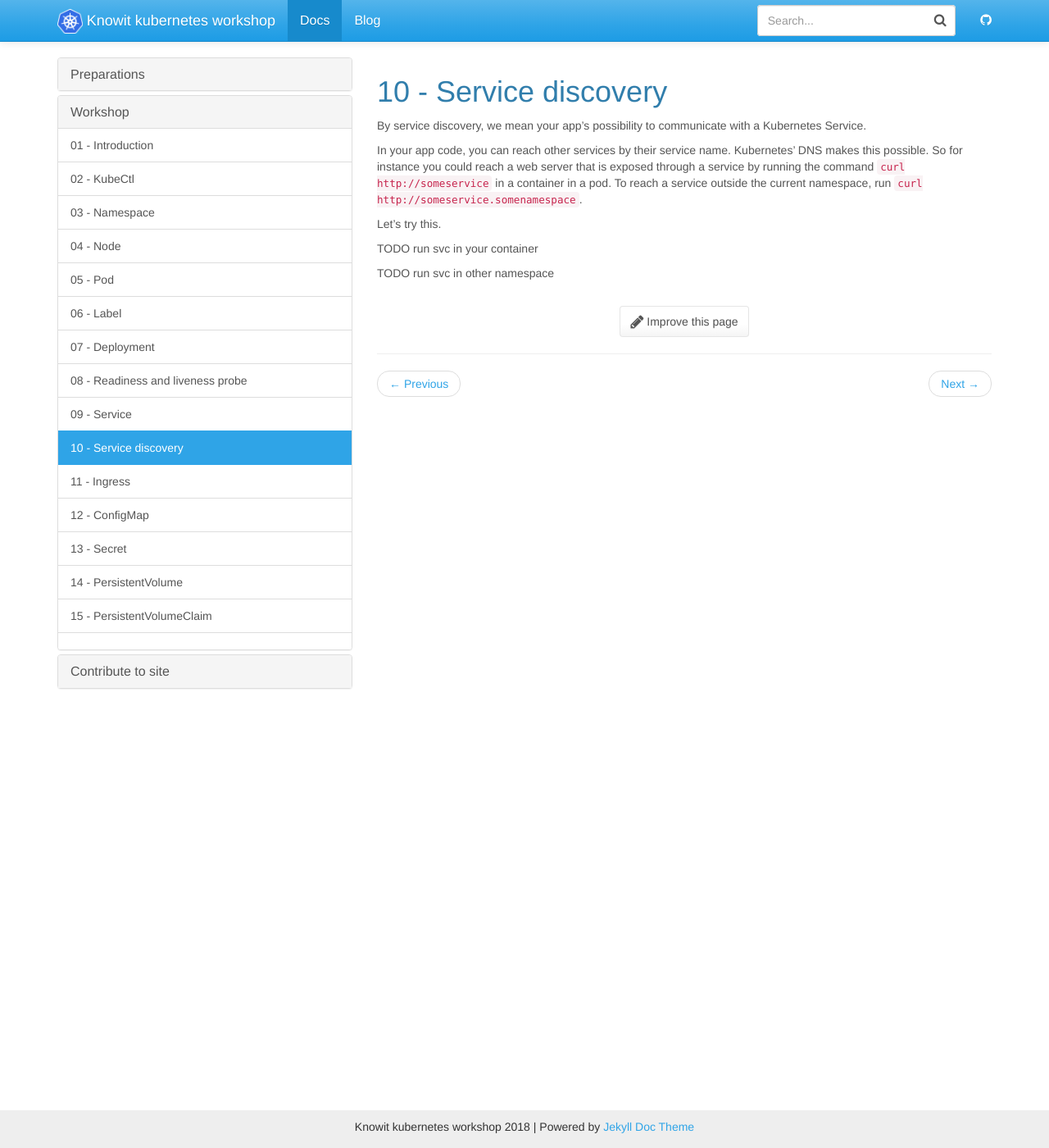
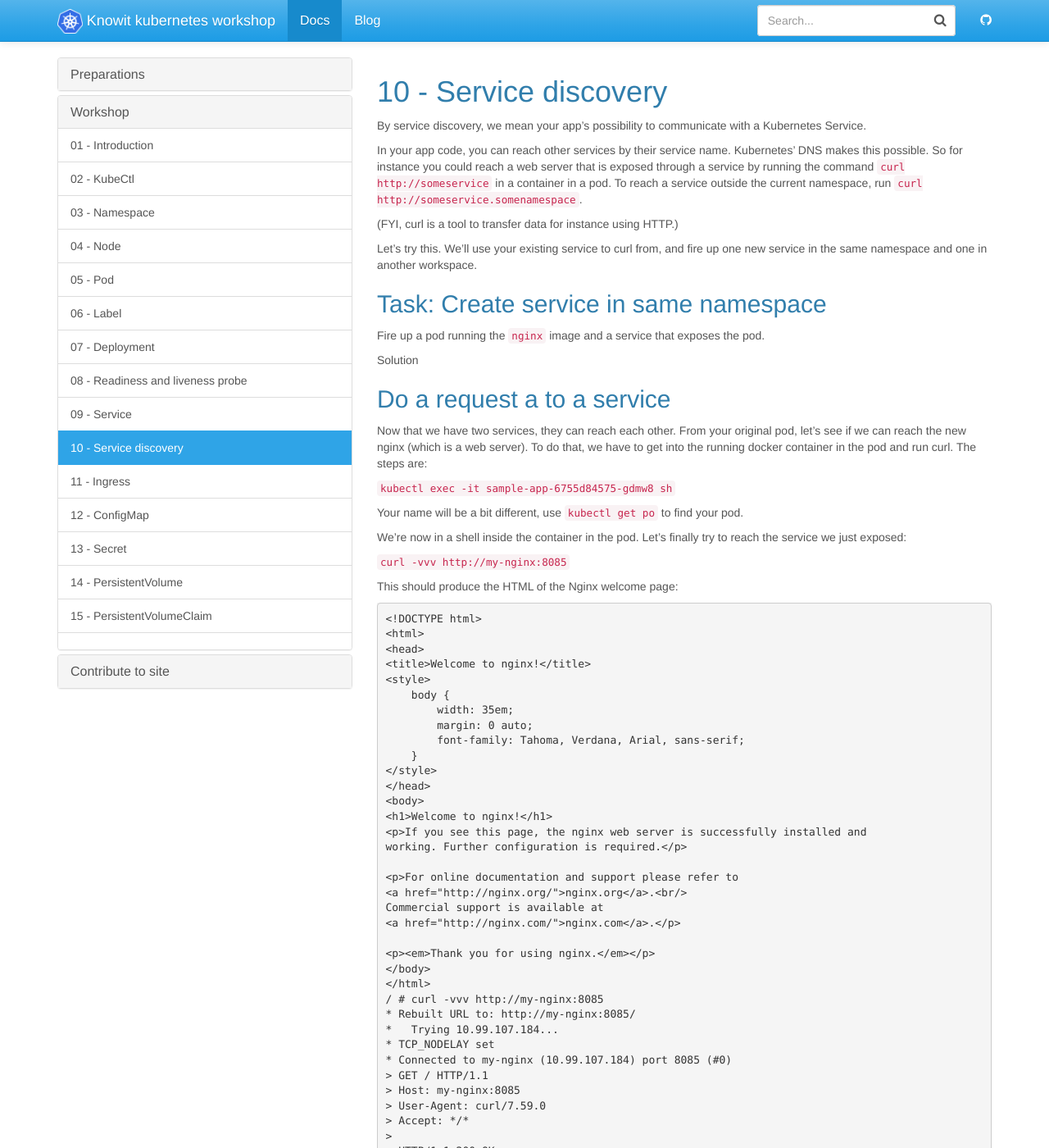
Before and after one commit to knowit/kubernetes-workshop, a Jekyll site: the page built from docs/_docs/workshop/10-service-discovery.md, in a window 1280 px wide and 1400 px high. Shown: the whole window at 82% size. Built offline with Jekyll 4.4.1, drawn with Linux system fonts in a browser that asks for light colours; nearby versions of some CDN libraries; some of the changed text lies outside the part shown.

Commit message:
Modify 10-service-discovery

````diff
--- a/docs/_docs/workshop/10-service-discovery.md
+++ b/docs/_docs/workshop/10-service-discovery.md
@@ -9,10 +9,186 @@ In your app code, you can reach other services by their service name. Kubernetes
 `curl http://someservice` in a container in a pod. To reach a service outside the current namespace, run
 `curl http://someservice.somenamespace`.
 
-Let's try this.
+(FYI, curl is a tool to transfer data for instance using HTTP.)
 
+Let's try this. We'll use your existing service to curl from, and fire up one new service in the same namespace and one in another workspace.
 
+## Task: Create service in same namespace
 
-TODO run svc in your container
+Fire up a pod running the `nginx` image and a service that exposes the pod.
 
-TODO run svc in other namespace
+<details>
+ <summary>Solution</summary>
+ <div markdown="1">
+
+### Solution
+
+```
+kubectl create deployment my-nginx --image=ubuntu-k8s-1.local:nginx-curl
+kubectl expose deployment my-nginx --port 8085 --target-port 80 # Your pod name will be different. Use kubectl get pods to get pod name.
+```
+
+ </div>
+</details>
+
+## Do a request a to a service
+
+Now that we have two services, they can reach each other. From your original pod, let's see if we can reach the new nginx (which is a web server). To do that, we have to get into the running docker container in the pod and run curl. The steps are:
+
+`kubectl exec -it sample-app-6755d84575-gdmw8 sh`
+
+Your name will be a bit different, use `kubectl get po` to find your pod.
+
+We're now in a shell inside the container in the pod. Let's finally try to reach the service we just exposed:
+
+`curl -vvv http://my-nginx:8085`
+
+This should produce the HTML of the Nginx welcome page:
+
+```
+<!DOCTYPE html>
+<html>
+<head>
+<title>Welcome to nginx!</title>
+<style>
+    body {
+        width: 35em;
+        margin: 0 auto;
+        font-family: Tahoma, Verdana, Arial, sans-serif;
+    }
+</style>
+</head>
+<body>
+<h1>Welcome to nginx!</h1>
+<p>If you see this page, the nginx web server is successfully installed and
+working. Further configuration is required.</p>
+
+<p>For online documentation and support please refer to
+<a href="http://nginx.org/">nginx.org</a>.<br/>
+Commercial support is available at
+<a href="http://nginx.com/">nginx.com</a>.</p>
+
+<p><em>Thank you for using nginx.</em></p>
+</body>
+</html>
+/ # curl -vvv http://my-nginx:8085
+* Rebuilt URL to: http://my-nginx:8085/
+*   Trying 10.99.107.184...
+* TCP_NODELAY set
+* Connected to my-nginx (10.99.107.184) port 8085 (#0)
+> GET / HTTP/1.1
+> Host: my-nginx:8085
+> User-Agent: curl/7.59.0
+> Accept: */*
+>
+< HTTP/1.1 200 OK
+< Server: nginx/1.13.12
+< Date: Thu, 26 Apr 2018 08:42:05 GMT
+< Content-Type: text/html
+< Content-Length: 612
+< Last-Modified: Mon, 09 Apr 2018 16:01:09 GMT
+< Connection: keep-alive
+< ETag: "5acb8e45-264"
+< Accept-Ranges: bytes
+<
+<!DOCTYPE html>
+<html>
+<head>
+<title>Welcome to nginx!</title>
+<style>
+    body {
+        width: 35em;
+        margin: 0 auto;
+        font-family: Tahoma, Verdana, Arial, sans-serif;
+    }
+</style>
+</head>
+<body>
+<h1>Welcome to nginx!</h1>
+<p>If you see this page, the nginx web server is successfully installed and
+working. Further configuration is required.</p>
+
+<p>For online documentation and support please refer to
+<a href="http://nginx.org/">nginx.org</a>.<br/>
+Commercial support is available at
+<a href="http://nginx.com/">nginx.com</a>.</p>
+
+<p><em>Thank you for using nginx.</em></p>
+</body>
+</html>
+* Connection #0 to host my-nginx left intact
+```
+
+In other words, you were able to do a HTTP request to `nginx`, which were resolved by the Kubernetes DNS.
+
+## Do a request the other way around
+
+We just did a request from our own service to the nginx-service. Let's do it the other way around.
+
+```
+kubectl exec -it my-nginx-7d4b689dcb-2j57k sh
+curl -vvv http://sample-app:8085 # To check the name of your service and the port, run: kubectl get svc
+```
+
+It should produce whatever welcome page that is in the sample app.
+
+By the way, when we fire up a new pod, all services in the same namespace are injected as environmental variables in the pod's containers. To see this, run (in the same pod as above):
+
+```
+env | sort
+```
+
+This should yield something similar like this:
+
+```
+HOME=/root
+HOSTNAME=my-nginx-7d4b689dcb-2j57k
+KUBERNETES_PORT=tcp://10.96.0.1:443
+KUBERNETES_PORT_443_TCP=tcp://10.96.0.1:443
+KUBERNETES_PORT_443_TCP_ADDR=10.96.0.1
+KUBERNETES_PORT_443_TCP_PORT=443
+KUBERNETES_PORT_443_TCP_PROTO=tcp
+KUBERNETES_SERVICE_HOST=10.96.0.1
+KUBERNETES_SERVICE_PORT=443
+KUBERNETES_SERVICE_PORT_HTTPS=443
+MY_NGINX_PORT=tcp://10.99.107.184:8085
+MY_NGINX_PORT_8085_TCP=tcp://10.99.107.184:8085
+MY_NGINX_PORT_8085_TCP_ADDR=10.99.107.184
+MY_NGINX_PORT_8085_TCP_PORT=8085
+MY_NGINX_PORT_8085_TCP_PROTO=tcp
+MY_NGINX_SERVICE_HOST=10.99.107.184
+MY_NGINX_SERVICE_PORT=8085
+NGINX_VERSION=1.13.12-1~stretch
+NJS_VERSION=1.13.12.0.2.0-1~stretch
+PATH=/usr/local/sbin:/usr/local/bin:/usr/sbin:/usr/bin:/sbin:/bin
+PWD=/
+SOURCE_APP_PORT=tcp://10.101.107.43:8085
+SOURCE_APP_PORT_8085_TCP=tcp://10.101.107.43:8085
+SOURCE_APP_PORT_8085_TCP_ADDR=10.101.107.43
+SOURCE_APP_PORT_8085_TCP_PORT=8085
+SOURCE_APP_PORT_8085_TCP_PROTO=tcp
+SOURCE_APP_SERVICE_HOST=10.101.107.43
+SOURCE_APP_SERVICE_PORT=8085
+TERM=xterm
+```
+
+## Task: Do a request to a service in another namespace
+
+Just pick any of the other students' services, or use one that we should (but may have forgotton) to deploy in the namespace `sample-namespace`. To find services in other namespaces, run:
+
+`kubectl get svc --all-namespaces`
+
+<details>
+	<summary>Solution</summary>
+	<div markdown="1">
+
+```
+# Pick any pod in your namespace to do the request from
+kubectl exec -it my-nginx-7d4b689dcb-2j57k sh
+
+# Now in the pod, run
+$ curl http://hello-nginx.sample-namespace:8086
+```
+
+</div>
+</details>
````
Also changed, not shown: docs/_docs/workshop/07-deploy.md (+0 -10 lines), docs/_docs/workshop/09-service.md (+2 -2 lines), README.md, 3 other files.
